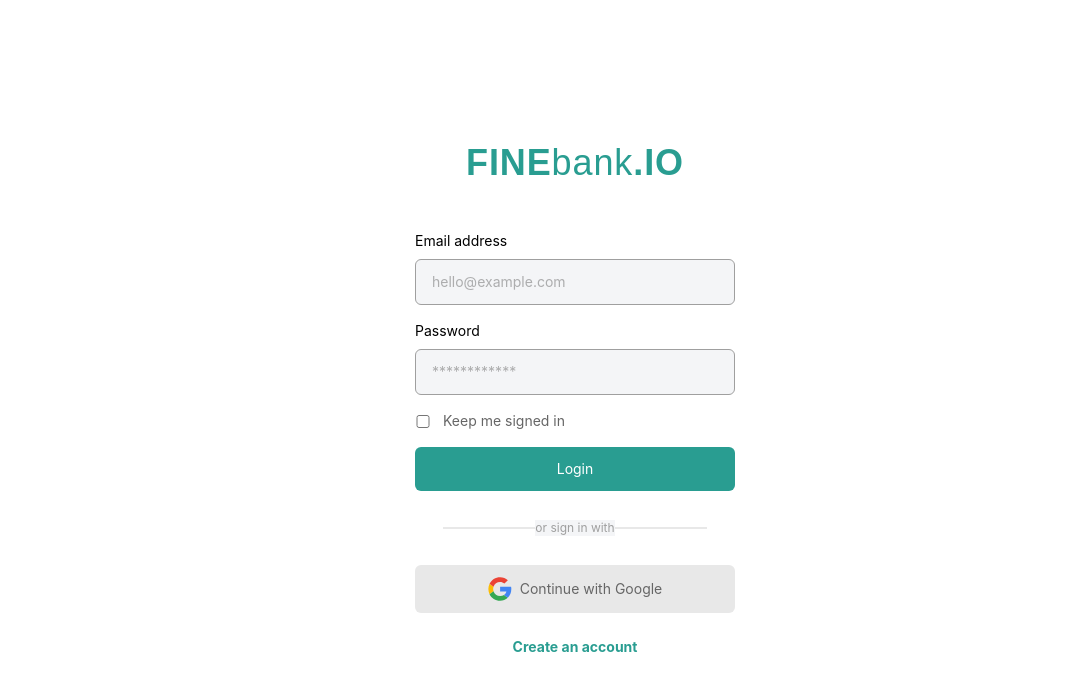
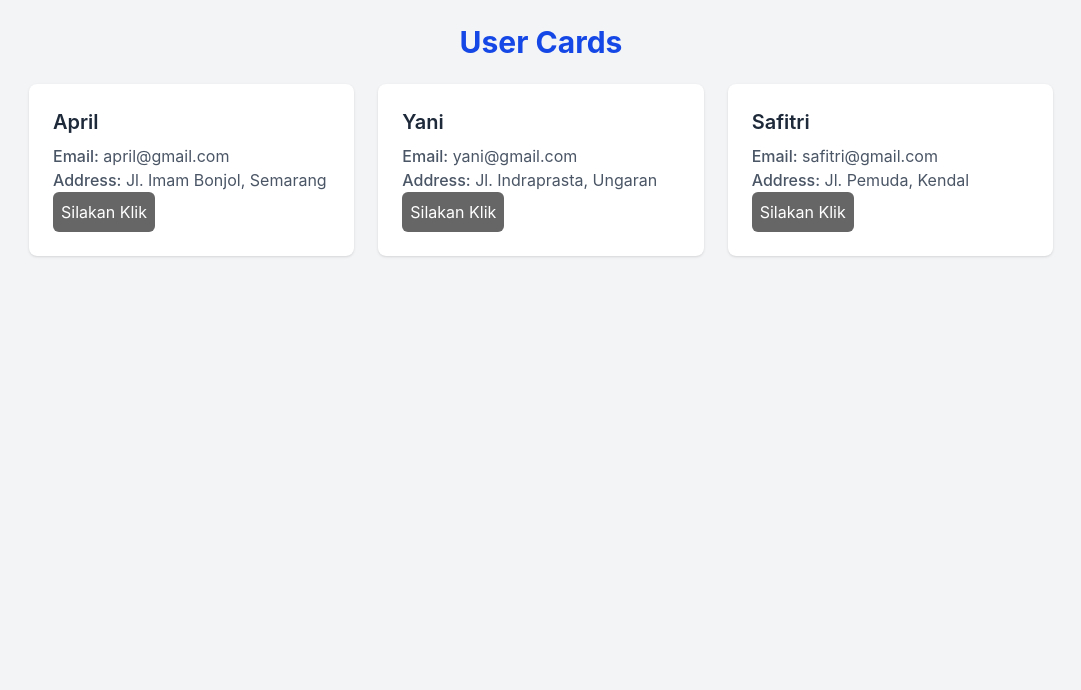
Before and after one commit to mbagusaditya/belajar-react, a React (Vite) app: page / in a window 1280 px wide. Shown: the top 690 px of the page, without its empty margins (99-1180 px from the left). Built offline with nearby package versions, Linux system fonts and the light colour scheme.

Commit message:
feat: implement tutorial ES6 part 1

```diff
--- /dev/null
+++ b/src/Exercise.tsx
@@ -0,0 +1,33 @@
+import UserCard from './UserCard';
+
+export default function Exercise() {
+  return (
+    <>
+      <div className="min-h-screen bg-gray-100 p-6">
+        <h1 className="text-3xl font-bold text-center mb-6 text-blue-700">
+          User Cards
+        </h1>
+        <div className="grid md:grid-cols-2 lg:grid-cols-3 gap-6 max-w-5xl mx-auto">
+          <UserCard
+            name="April"
+            email="april@gmail.com"
+            street="Jl. Imam Bonjol"
+            city="Semarang"
+          />
+          <UserCard
+            name="Yani"
+            email="yani@gmail.com"
+            street="Jl. Indraprasta"
+            city="Ungaran"
+          />
+          <UserCard
+            name="Safitri"
+            email="safitri@gmail.com"
+            street="Jl. Pemuda"
+            city="Kendal"
+          />
+        </div>
+      </div>
+    </>
+  );
+}
--- /dev/null
+++ b/src/UserCard.tsx
@@ -0,0 +1,35 @@
+import { useState } from 'react';
+
+export default function UserCard(props: {
+  name: string;
+  email: string;
+  street: string;
+  city: string;
+}) {
+  const { name, email, street, city } = props;
+
+  const [clicked, setClicked] = useState(false);
+
+  // Fungsi handler
+  const handleClick = () => {
+    setClicked(true);
+  };
+
+  return (
+    <div className="bg-white p-6 rounded-lg shadow hover:shadow-md transition-shadow">
+      <h2 className="text-xl font-semibold text-gray-800 mb-2">{name}</h2>
+      <p className="text-gray-600">
+        <span className="font-medium">Email:</span> {email}
+      </p>
+      <p className="text-gray-600">
+        <span className="font-medium">Address:</span> {street}, {city}
+      </p>
+      <button
+        className={`${clicked ? 'bg-special-green' : 'bg-gray-01'} text-white p-2 rounded-md`}
+        onClick={handleClick}
+      >
+        {clicked ? 'Tombol sudah diklik' : 'Silakan Klik'}
+      </button>
+    </div>
+  );
+}
--- a/src/main.tsx
+++ b/src/main.tsx
@@ -1,10 +1,12 @@
 import { StrictMode } from 'react';
 import { createRoot } from 'react-dom/client';
 import './index.css';
-import App from './App.tsx';
+// import App from './App.tsx';
+import Exercise from './Exercise.tsx';
 
 createRoot(document.getElementById('root')!).render(
   <StrictMode>
-    <App />
+    {/*<App />*/}
+    <Exercise />
   </StrictMode>
 );
```
